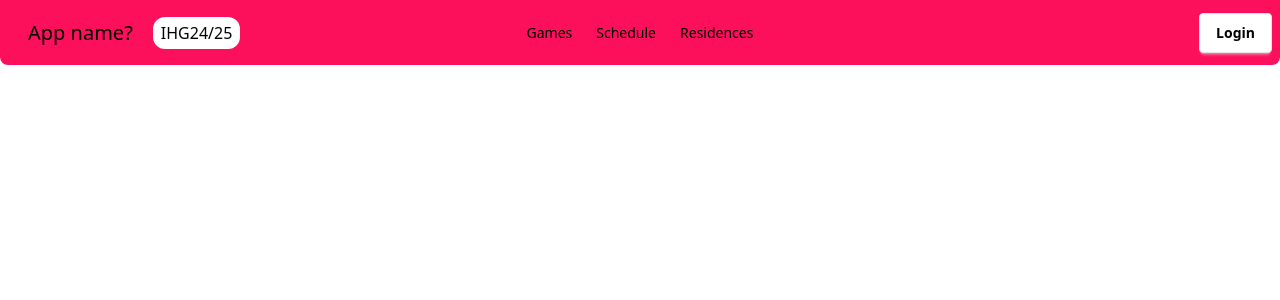
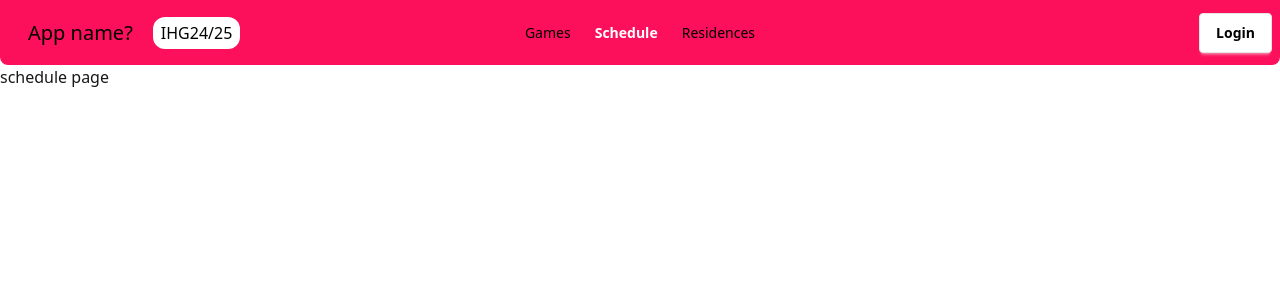
Before and after one commit to Timothyng28/BT3103-final-project, a Vue app: page /schedule in a window 1280 px wide. Shown: the top 300 px of the page. Built offline with nearby package versions, Linux system fonts and the light colour scheme; what vue3-particles would draw is missing.

Commit message:
feat: add schedule page with vue boiler plate and update navbar routing

```diff
--- a/src/components/NavBar/NavBar.vue
+++ b/src/components/NavBar/NavBar.vue
@@ -23,7 +23,7 @@
             class="menu menu-sm dropdown-content bg-base-100 rounded-box z-[1] mt-3 w-52 p-2 shadow"
           >
             <li><router-link to="/games" class = "text-black" active-class="!text-white font-bold">Games</router-link></li>
-            <li><a class = "text-black">Schedule</a></li>
+            <li><router-link to="/schedule" class = "text-black" active-class="!text-white font-bold">Schedule</router-link></li>
             <li><router-link to="/residences" class = "text-black" active-class="!text-white font-bold"> Residences </router-link></li>
           </ul>
 
@@ -35,7 +35,7 @@
       <div class="navbar-center hidden lg:flex">
         <ul class="menu menu-horizontal px-1">
           <li><router-link to="/games" class = "text-black" active-class="!text-white font-bold">Games</router-link></li>
-          <li><a class = "text-black">Schedule</a></li>
+          <li><router-link to="/schedule" class = "text-black" active-class="!text-white font-bold">Schedule</router-link></li>
           <li><router-link to="/residences" class = "text-black" active-class="!text-white font-bold">Residences</ router-link></li>
         </ul>
       </div>
--- a/src/router/index.js
+++ b/src/router/index.js
@@ -25,6 +25,11 @@ const routes = [
         path: '/residences',
         name: 'ResidencesPage',
         component: () => import('@/views/ResidencesPage/ResidencesPage.vue')
+    },
+    {
+        path: '/schedule',
+        name: 'SchedulePage',
+        component: () => import('@/views/SchedulePage/SchedulePage.vue')
     }
 ]
 
--- /dev/null
+++ b/src/views/SchedulePage/SchedulePage.vue
@@ -0,0 +1,6 @@
+<template>
+schedule page
+</template>
+
+<script setup>
+</script>
```
